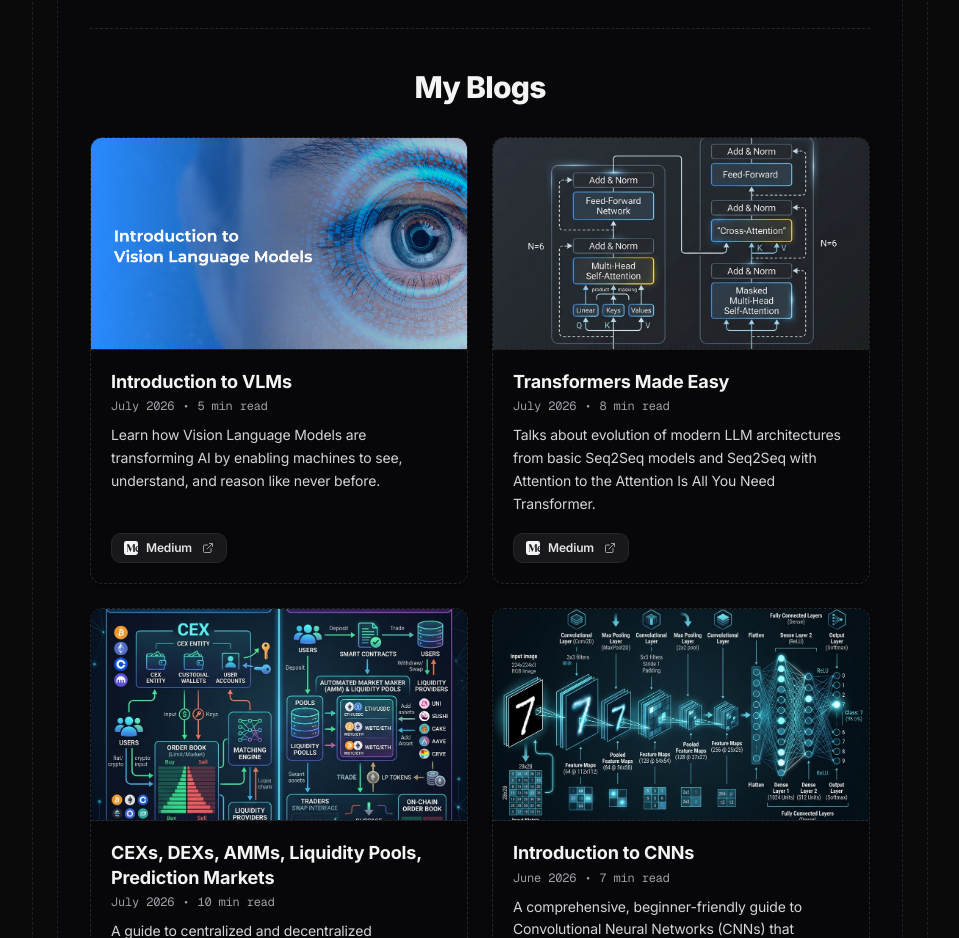
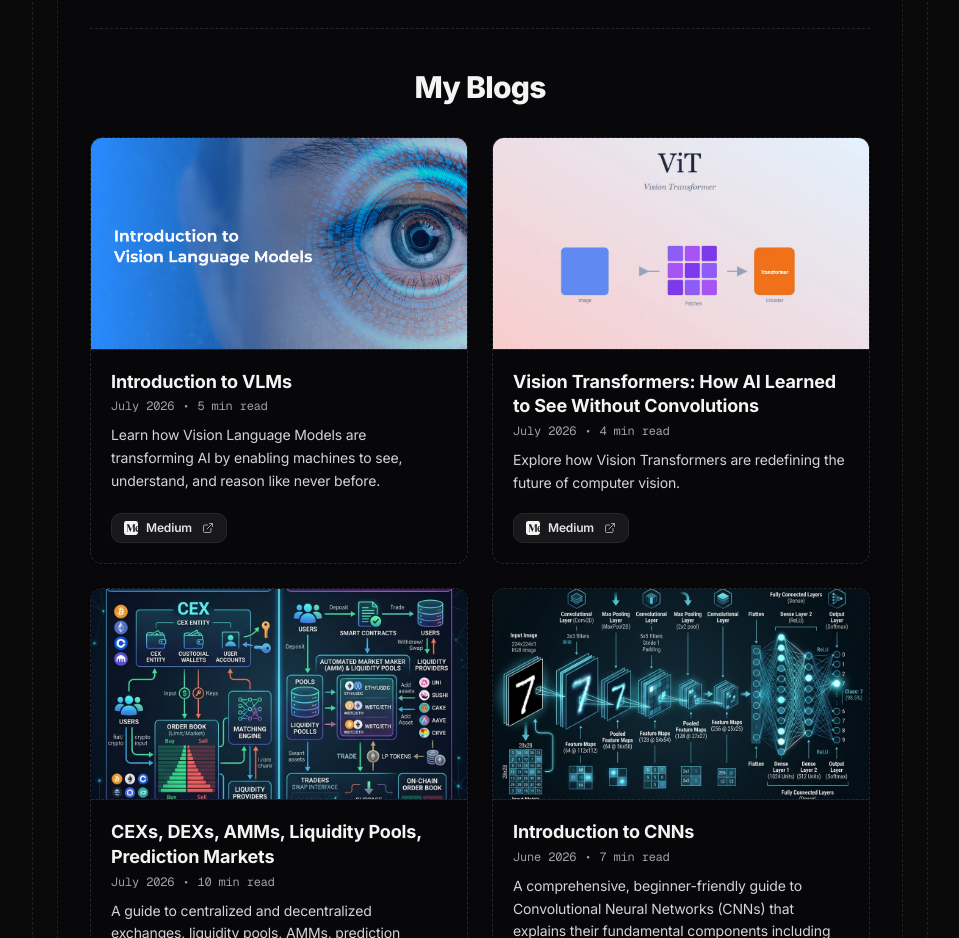
Before and after one commit to arpitneewaliya/arpitneewaliya-portfolio, a Next.js app: page / in a window 1280 px wide. Shown: the part 2200-3138 px from the top of the page, without its empty margins (160-1119 px from the left). Built offline with nearby package versions, Linux system fonts and the light colour scheme.

Commit message:
update blog data about to add a new blog.

```diff
--- a/src/data/data.ts
+++ b/src/data/data.ts
@@ -134,13 +134,13 @@ export const PORTFOLIO_DATA = {
       readTime: "5 min read"
     },
     {
-      title: "Transformers Made Easy",
+      title: "Vision Transformers: How AI Learned to See Without Convolutions",
       date: "July 2026",
-      description: "Talks about evolution of modern LLM architectures from basic Seq2Seq models and Seq2Seq with Attention to the Attention Is All You Need Transformer.",
-      image: "/images/blog_transformer.png",
+      description: "Explore how Vision Transformers are redefining the future of computer vision.",
+      image: "/images/blog_vision-trans.webp",
       platform: "Medium",
-      url: "https://medium.com/@arpitneewaliya",
-      readTime: "8 min read"
+      url: "https://medium.com/@arpitneewaliya/vision-transformers-how-ai-learned-to-see-without-convolutions-35ba9cce01c4?sharedUserId=arpitneewaliya",
+      readTime: "4 min read"
     },
     {
       title: "CEXs, DEXs, AMMs, Liquidity Pools, Prediction Markets",
```
Also changed, not shown: public/images/blog_vision-trans.webp (added).
